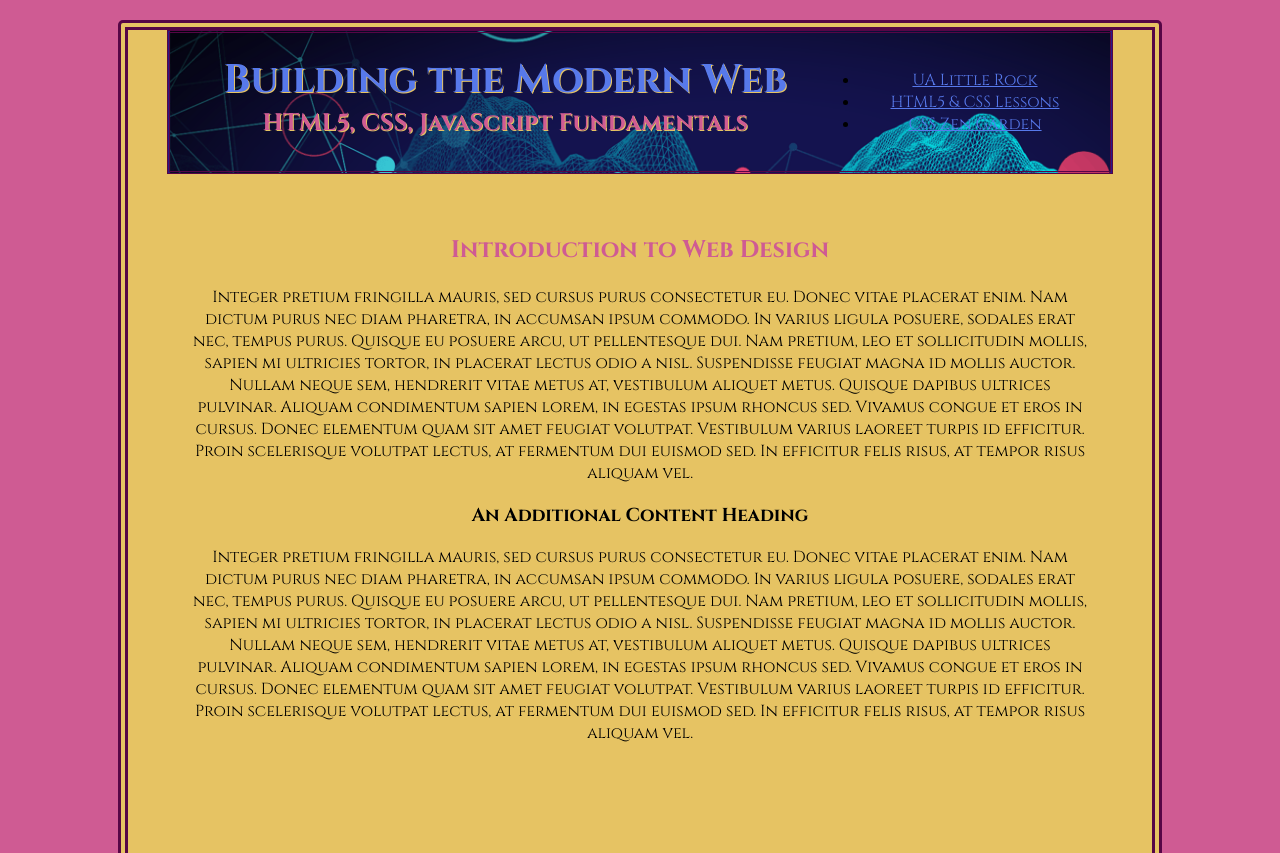
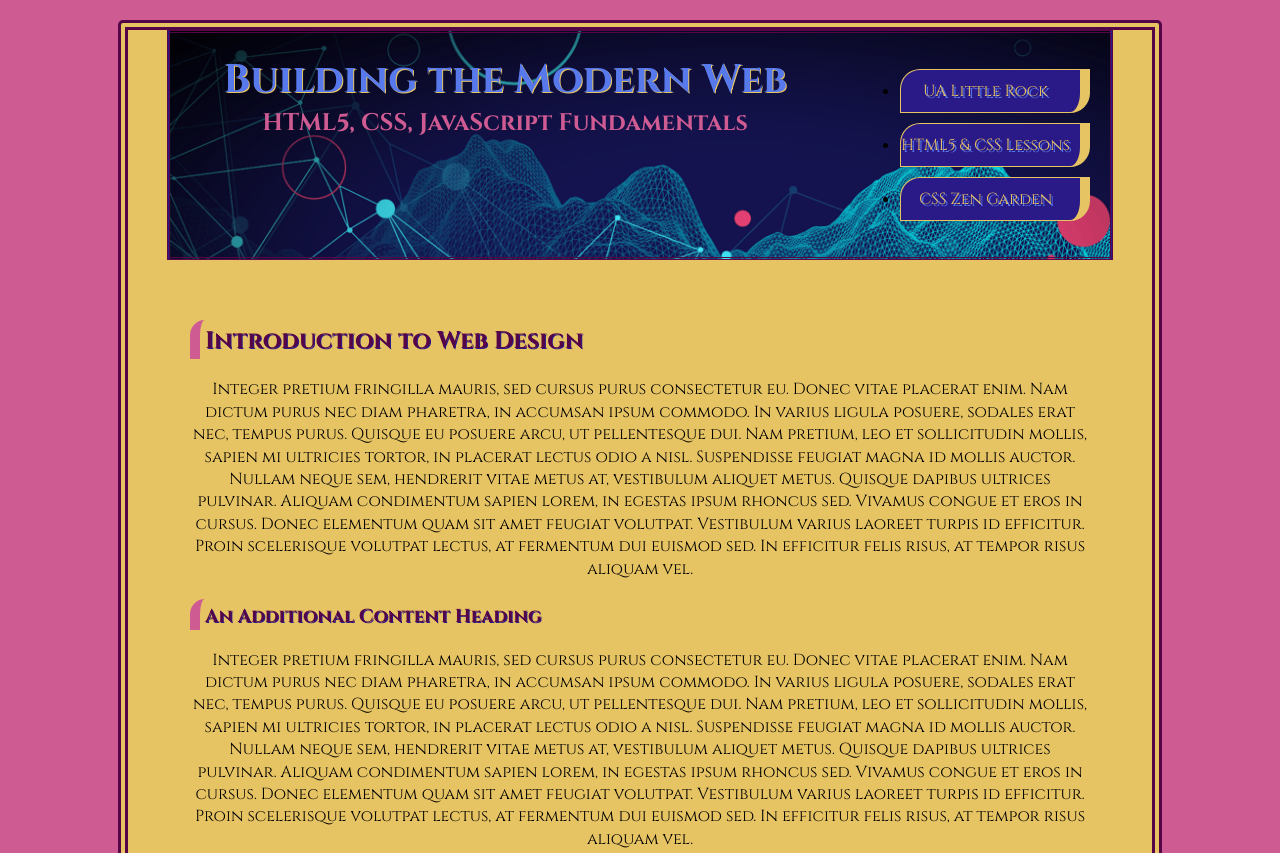
Before and after one commit to cjones-ifsc-1310/it-indigo, a plain HTML site: page css-demo/index.html in a window 1280 px wide. Shown: the top 853 px of the page. Drawn offline with Linux system fonts and the light colour scheme.

Commit message:
CSS Style

```diff
--- a/css-demo/assets/css/style.css
+++ b/css-demo/assets/css/style.css
@@ -46,10 +46,28 @@ border-radius:5px;
         width:70%;
 
     }
-header.primary nav {
-width:30%;
+header.primary nav ul li a{
+    text-decoration: none;
+color:#E6C363;
+display:block;
+margin-bottom:10px;
+background:#2a1a87;
+border:1px solid #E6C363;
+border-right:10px solid #E6C363;
+border-radius:20px 0;
+padding:10px 10px 10px 0;
+font:size 0.9rem;
+text-shadow: 2px 2px #5779EB;
+transition:.2s;
+}
+
+header.primary nav ul li a:hover{
+text-decoration:underline;
+background: #560646;
 
 }
+
+
     header.primary {
 background-color: #2a1a87;
 padding:20px;
@@ -70,16 +88,24 @@ text-shadow: 1px 1px #E6C363;
 
     }
 
-    div.hgroup h2{
-
-color:#CF5B93;
-text-shadow: 1px 1px #E6C363;
-
-
+#content h2, #content h3{
+    color:#560646;
+text-shadow: 1px 1px #2a1a87;
+border-left:10px solid #CF5B93;
+border-radius:15px 0;
+text-align:left;
+padding:5px 7.5px 0 5px;
 
 }
+
 .hgroup h1, .hgroup h2{
 
     margin:0;
 
 }
+
+#content{
+
+    line-height:1.4;
+
+}
```
